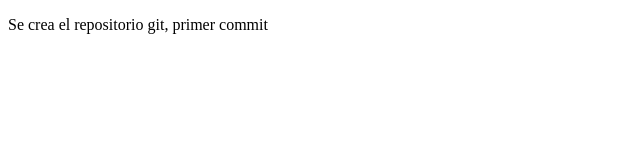
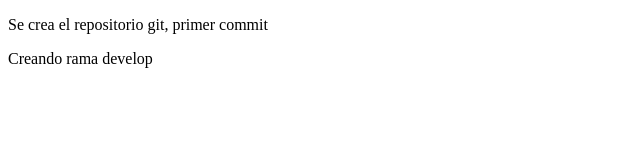
Before and after one commit to adrianC56/pruebaGit, a plain HTML site: page index.html in a window 1280 px wide. Shown: the whole page, without its empty margins (0-640 px from the left). Drawn offline with Linux system fonts and the light colour scheme.

Commit message:
rama develop creada

```diff
--- a/index.html
+++ b/index.html
@@ -10,5 +10,8 @@
       <p>
           Se crea el repositorio git, primer commit
       </p>
+      <p>
+          Creando rama develop
+      </p>
   </body>
 </html>
```
